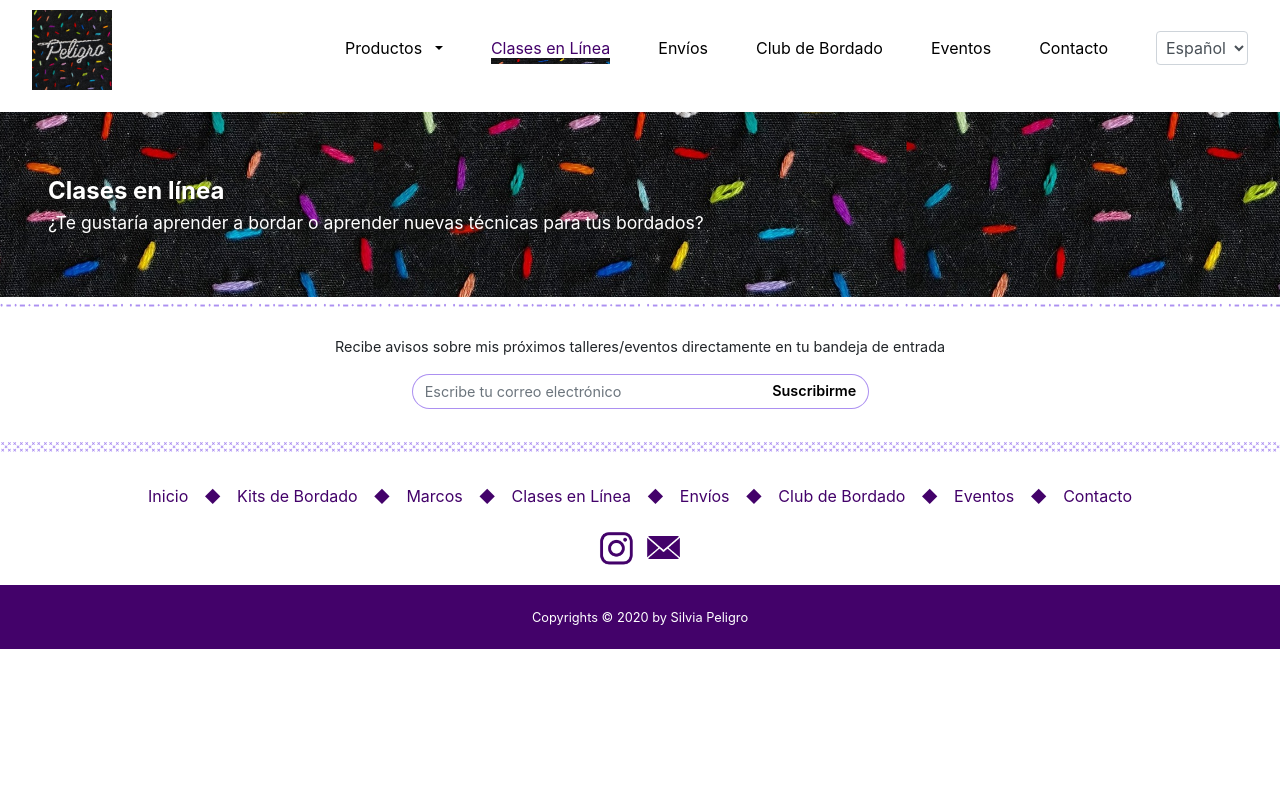
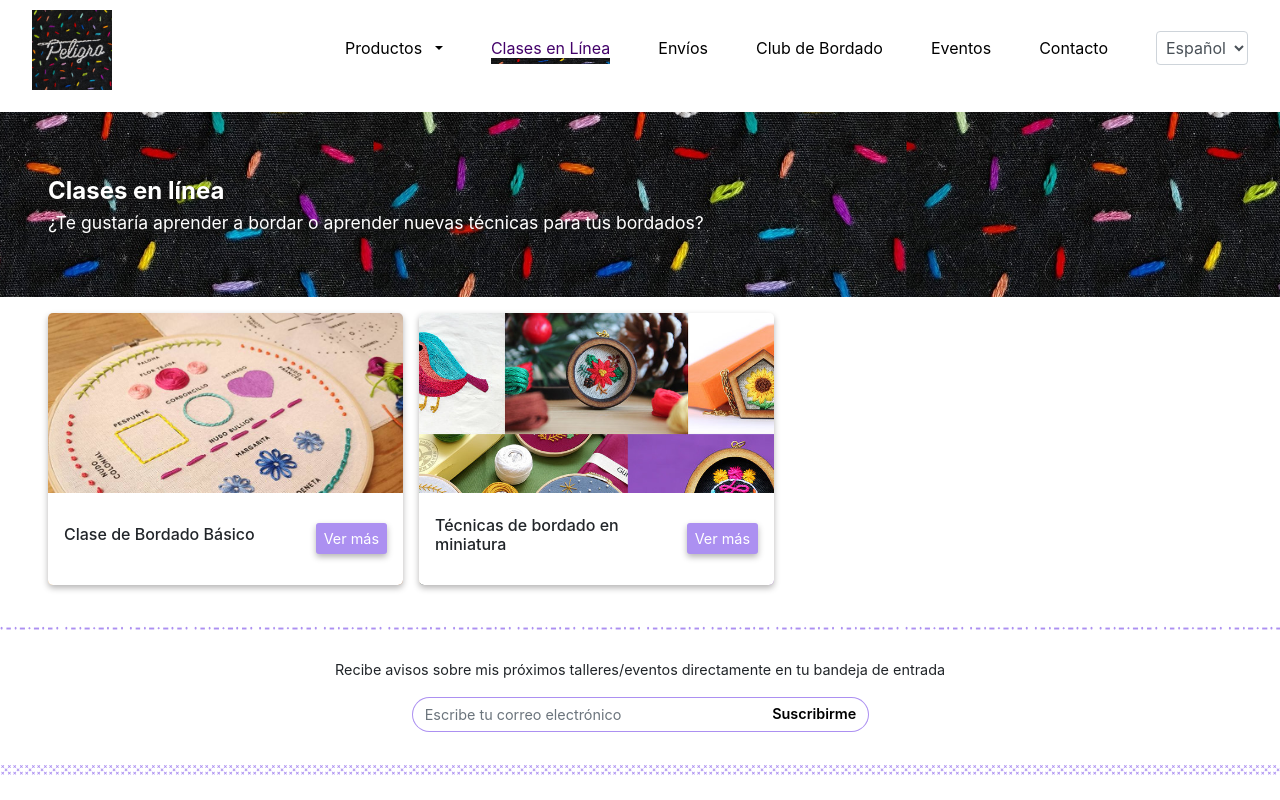
Before and after one commit to G4br13l4/silvia-peligro, a React (Create React App) app: page /classes in a window 1280 px wide. Shown: the top 800 px of the page. Built offline with nearby package versions, Linux system fonts and the light colour scheme; what redux-immutable-state-invariant would draw is missing.

Commit message:
Create classes section

```diff
--- a/src/App.scss
+++ b/src/App.scss
@@ -28,3 +28,7 @@ body {
     flex-wrap: wrap;
     padding-top: 14vh;
 }
+
+button:focus {
+  outline:0;
+}
--- a/src/components/ClassesPage/ClassesPage.js
+++ b/src/components/ClassesPage/ClassesPage.js
@@ -1,10 +1,17 @@
 import React from 'react';
+import { withTranslation } from 'react-i18next';
 import FixedNavbar from '../Common/FixedNavbar/FixedNavbar';
 import Footer from '../Common/Footer/Footer';
 import { Header } from '../Common/Header/Header.tsx';
+import { Button } from '../Common/Button//Button.tsx';
+import { Card } from '../Common/Card/Card.tsx';
+import basicClass from './../../assets/imgs/bordado_basico.jpg';
+import embroideryMin from './../../assets/imgs/bordado_min.jpg';
 import './ClassesPage.scss';
 
 const ClassesPage = props => {
+  const { t } = props;
+
     return (
       <section className="classes-section">
         <FixedNavbar />
@@ -12,9 +19,23 @@ const ClassesPage = props => {
             title="Clases en línea"
             subtitle="¿Te gustaría aprender a bordar o aprender nuevas técnicas para tus bordados?"
         />
+        <div className="classCards-container">
+          <Card background={basicClass} customClass="class-card">
+            <h3>Clase de Bordado Básico</h3>
+            <a href="https://bazarama.com.mx/products/clase-de-bordado-basico" target="_blank">
+              <Button text={ t('Button.seeMore')}/>
+            </a>
+          </Card>
+          <Card background={embroideryMin} customClass="class-card">
+            <h3>Técnicas de bordado en miniatura</h3>
+            <a href="https://www.domestika.org/es/courses/496-tecnicas-de-bordado-en-miniatura/silviapeligro" target="_blank">
+              <Button text={ t('Button.seeMore')}/>
+            </a>
+          </Card>
+        </div>
         <Footer />
       </section>
     );
 }
 
-export default ClassesPage;
+export default  withTranslation('common') (ClassesPage);
--- a/src/components/ClassesPage/ClassesPage.scss
+++ b/src/components/ClassesPage/ClassesPage.scss
@@ -1,3 +1,27 @@
-.classes-section {
+@import '../../constants.scss';
 
+.classCards-container {
+    width: 100vw;
+    padding: 1rem;
+    display: flex;
+    flex-wrap: wrap;
+    justify-content: center;
+
+    .class-card {
+        h3 {
+            font-size: 1rem;
+            padding-right: .5rem;
+        }
+
+        button {
+            padding: .3rem .5rem;
+        }
+    }
 }
+
+@media (min-width: $laptop) {
+    .classCards-container {
+        padding: 1rem 1rem 1rem 3rem;
+        justify-content: flex-start;
+    }
+}
--- a/src/components/common/Button/Button.scss
+++ b/src/components/common/Button/Button.scss
@@ -1,11 +1,18 @@
 @import '../../../constants.scss';
 
-.btn-p {
+.sp-btn {
     font-size: 0.9rem;
     border: none;
     border-radius: 3px;
-    box-shadow: 2px 2px 1px rgba(0, 0, 0, 0.3);
+    box-shadow: 0px 3px 6px $shadow;
     background: $light-purple;
     color: white;
     padding: .3rem 2.5rem;
+    transition: all 0.2s;
+    white-space: nowrap;
+
+    &:hover {
+        transform: scale(0.99);
+        box-shadow: $shadow 0 0 3px;
+    }
 }
--- a/src/components/common/Button/Button.tsx
+++ b/src/components/common/Button/Button.tsx
@@ -10,6 +10,6 @@ export const Button = (props: Props) => {
     const { text, customClass } = props;
 
     return (
-        <button className={`btn-p ${customClass ? customClass : ''}`}><span>{props.text}</span></button>
+        <button className={`sp-btn ${customClass ? customClass : ''}`}><span>{props.text}</span></button>
     );
 }
--- /dev/null
+++ b/src/components/common/Card/Card.scss
@@ -0,0 +1,42 @@
+@import '../../../constants.scss';
+
+.sp-card {
+    height: 34vh;
+    min-height: 220px;
+    width: 100%;
+    border-radius: 5px;
+    position: relative;
+    background-size: cover;
+    background-position: center center;
+    background-repeat: no-repeat;
+    box-shadow: 0px 3px 6px $shadow;
+    margin-bottom: 1.1rem;
+    transition: all 0.2s;
+
+    .info {
+        position: absolute;
+        bottom: 0;
+        width: 100%;
+        height: 34%;
+        border-radius: 0 0 5px 5px;
+        background: white;
+        padding: 0 1rem;
+        display: flex;
+        justify-content: space-between;
+        align-items: center;
+    }
+}
+
+
+@media (min-width: $tablet) {
+    .class-card {
+        max-width: 355px;
+        margin: 0 1rem 1.2rem 0;
+    }
+}
+
+@media (min-width: $laptop) {
+    .class-card {
+        width: 45%;
+    }
+}
--- /dev/null
+++ b/src/components/common/Card/Card.tsx
@@ -0,0 +1,20 @@
+import React from 'react';
+import './Card.scss';
+
+interface Props {
+    background: Node;
+    children: Node;
+    customClass?: string;
+}
+
+export const Card = (props: Props) => {
+    const { background, customClass, children } = props;
+
+    return (
+        <div className={`sp-card ${customClass ? customClass : ''}`} style={{backgroundImage: `url(${background})`}}>
+            <div className="info">
+               {children}
+            </div>
+        </div>
+    );
+}
--- a/src/components/common/LanguageSelect/LanguageSelect.scss
+++ b/src/components/common/LanguageSelect/LanguageSelect.scss
@@ -5,15 +5,15 @@
     padding: 5px;
     box-sizing: border-box;
     line-height: 1.5;
-    color: $light-grey;
+    color: $grey;
     background: white;
     border-radius: 0.25rem;
-    border: 1px solid #ced4da;
+    border: 1px solid $light-grey;
     transition: border-color 3s ease-in-out, box-shadow 3s ease-in-out;
 
     &:focus:not(.no-border),
     &:hover:not(.no-border) {
-        color: $light-grey;
+        color: $grey;
         background: white;
         outline: 0;
         border-color: #80bdff;
--- a/src/constants.scss
+++ b/src/constants.scss
@@ -8,7 +8,9 @@ $xl-screen: 75em; //1200px
 $light-purple: #AC90F1;
 $purple: #43026A;
 $light-black: #161616;
-$light-grey: #495057;
+$grey: #495057;
+$light-grey: #ced4da;
+$shadow: #b6b5b5;
 
 //Font Sizes
 @mixin font-title {
```
Also changed, not shown: src/assets/imgs/bordado_basico.jpg (added), src/assets/imgs/bordado_min.jpg (added).
